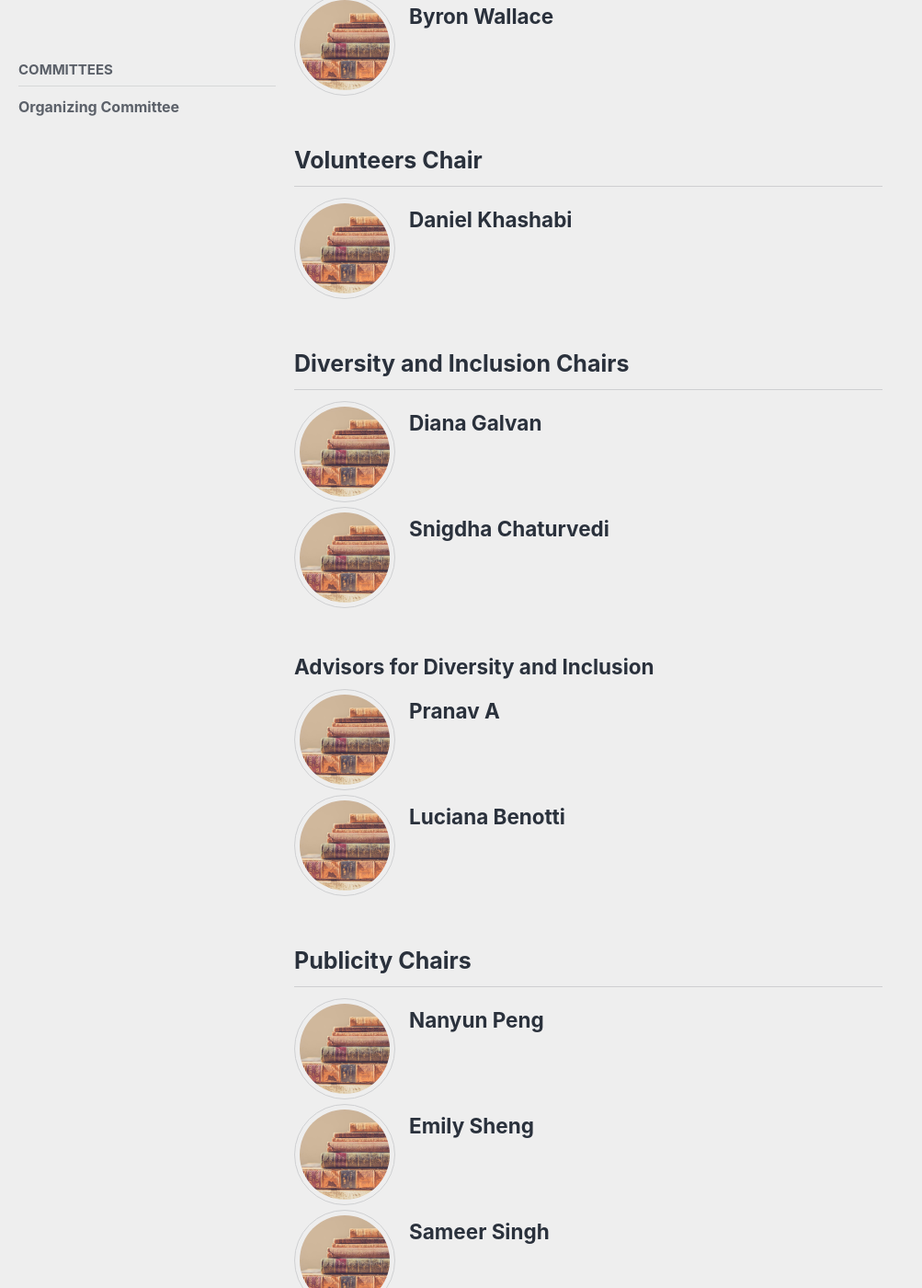
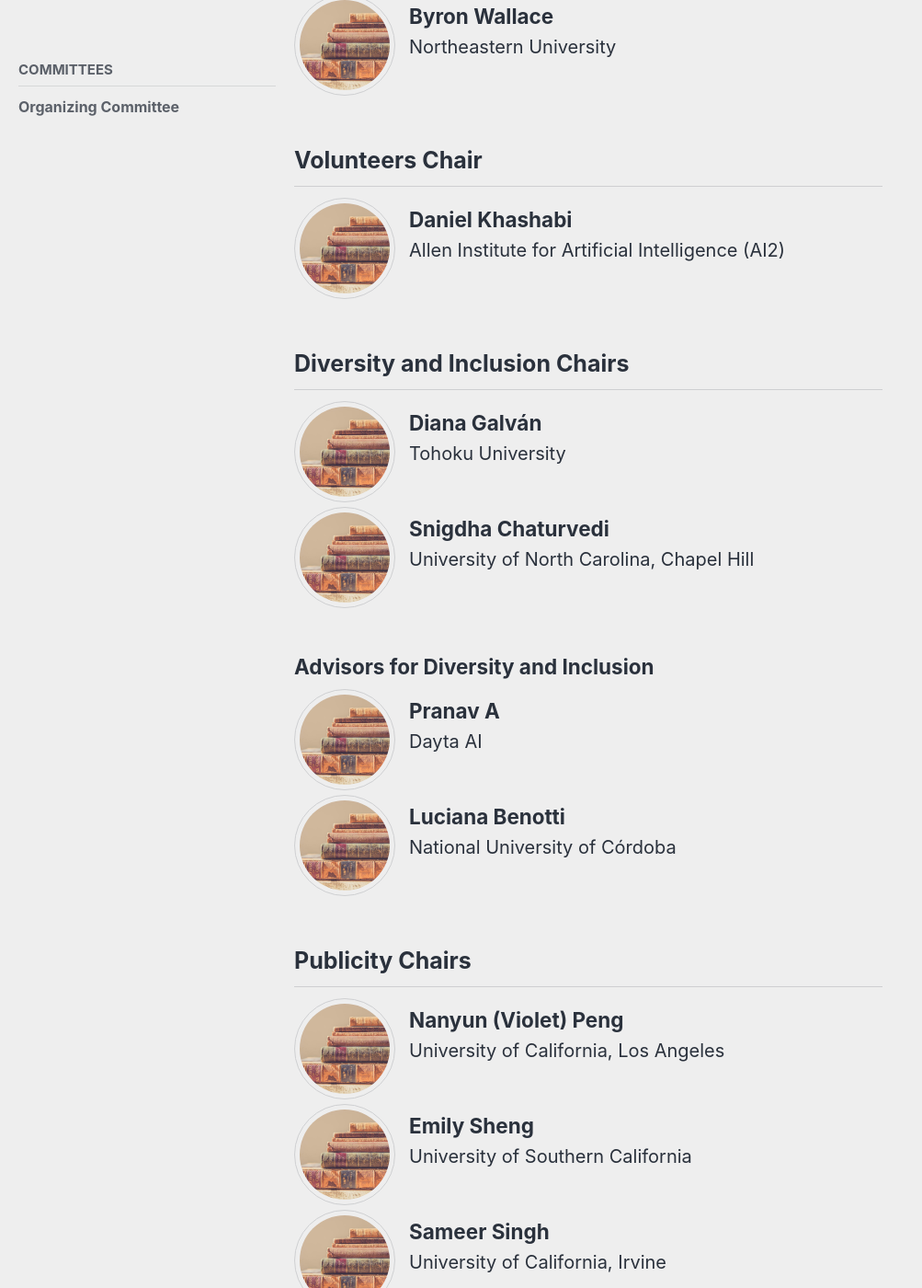
Before and after one commit to naacl-org/naacl-2022-website, a Jekyll site: the page built from _pages/committees/organization.md, in a window 1280 px wide and 1400 px high, scrolled down 5182 px. Shown: the whole window at 92% size, without its empty margins (0-1003 px from the left). Built offline with Jekyll 4.4.1, drawn with Linux system fonts in a browser that asks for light colours; cached includes are drawn as plain includes; some of the changed text lies outside the part shown.

Commit message:
Added more organizations and websites

```diff
--- a/_pages/committees/organization.md
+++ b/_pages/committees/organization.md
@@ -195,96 +195,96 @@ sidebar:
 {% include committee-member.html
    name="Niranjan Balasubramanian"
    picture="/assets/images/committee/books.jpeg"
-   site=""
-   institution=""
+   site="https://www3.cs.stonybrook.edu/~niranjan/"
+   institution="Stony Brook University"
 %}
 {% include committee-member.html
    name="Jesse Dodge"
    picture="/assets/images/committee/books.jpeg"
-   site=""
-   institution=""
+   site="http://www.cs.cmu.edu/~jessed/"
+   institution="Carnegie Mellon University"
 %}
 {% include committee-member.html
    name="Annie Louis"
    picture="/assets/images/committee/books.jpeg"
    site=""
-   institution=""
+   institution="Google"
 %}
 {% include committee-member.html
    name="Vivek Srikumar"
    picture="/assets/images/committee/books.jpeg"
-   site=""
-   institution=""
+   site="https://svivek.com/"
+   institution="University of Utah"
 %}
 {% include committee-member.html
    name="Daniel Deutsch"
    picture="/assets/images/committee/books.jpeg"
-   site=""
-   institution=""
+   site="https://danieldeutsch.github.io/"
+   institution="University of Pennsylvania"
 %}
 
 ## Sponsorship Chair
 {% include committee-member.html
    name="Byron Wallace"
    picture="/assets/images/committee/books.jpeg"
-   site=""
-   institution=""
+   site="https://www.byronwallace.com/"
+   institution="Northeastern University"
 %}
 
 ## Volunteers Chair
 {% include committee-member.html
    name="Daniel Khashabi"
    picture="/assets/images/committee/books.jpeg"
-   site=""
-   institution=""
+   site="https://danielkhashabi.com/"
+   institution="Allen Institute for Artificial Intelligence (AI2)"
 %}
 
 ## Diversity and Inclusion Chairs
 {% include committee-member.html
-   name="Diana Galvan"
+   name="Diana Galván"
    picture="/assets/images/committee/books.jpeg"
-   site=""
-   institution=""
+   site="https://dianags.github.io/"
+   institution="Tohoku University"
 %}
 {% include committee-member.html
    name="Snigdha Chaturvedi"
    picture="/assets/images/committee/books.jpeg"
-   site=""
-   institution=""
+   site="https://sites.google.com/site/snigdhac/"
+   institution="University of North Carolina, Chapel Hill"
 %}
 
 ### Advisors for Diversity and Inclusion
 {% include committee-member.html
    name="Pranav A"
    picture="/assets/images/committee/books.jpeg"
-   site=""
-   institution=""
+   site="https://pranav-a.github.io/"
+   institution="Dayta AI"
 %}
 {% include committee-member.html
    name="Luciana Benotti"
    picture="/assets/images/committee/books.jpeg"
-   site=""
-   institution=""
+   site="https://benotti.github.io/"
+   institution="National University of Córdoba"
 %}
 
 ## Publicity Chairs
 {% include committee-member.html
-   name="Nanyun Peng"
+   name="Nanyun (Violet) Peng"
    picture="/assets/images/committee/books.jpeg"
-   site=""
-   institution=""
+   site="https://vnpeng.net/"
+   institution="University of California, Los Angeles"
 %}
 {% include committee-member.html
    name="Emily Sheng"
    picture="/assets/images/committee/books.jpeg"
-   site=""
-   institution=""
+   site="https://ewsheng.github.io/"
+   institution="University of Southern California"
 %}
 {% include committee-member.html
    name="Sameer Singh"
    picture="/assets/images/committee/books.jpeg"
-   site=""
-   institution=""
+   site="https://sameersingh.org/"
+   institution="University of California, Irvine"
 %}
 
 ## Virtual Infrastructure Chair
@@ -292,19 +292,19 @@ sidebar:
    name="Deepak Ramachandran"
    picture="/assets/images/committee/books.jpeg"
    site=""
-   institution=""
+   institution="Google"
 %}
 
 ## Website Chairs
 {% include committee-member.html
    name="Ice Pasupat"
    picture="/assets/images/committee/books.jpeg"
-   site=""
-   institution=""
+   site="https://ppasupat.github.io/"
+   institution="Google"
 %}
 {% include committee-member.html
    name="Vered Shwartz"
    picture="/assets/images/committee/books.jpeg"
-   site=""
-   institution=""
+   site="https://www.cs.ubc.ca/~vshwartz/"
+   institution="University of British Columbia"
 %}
```
